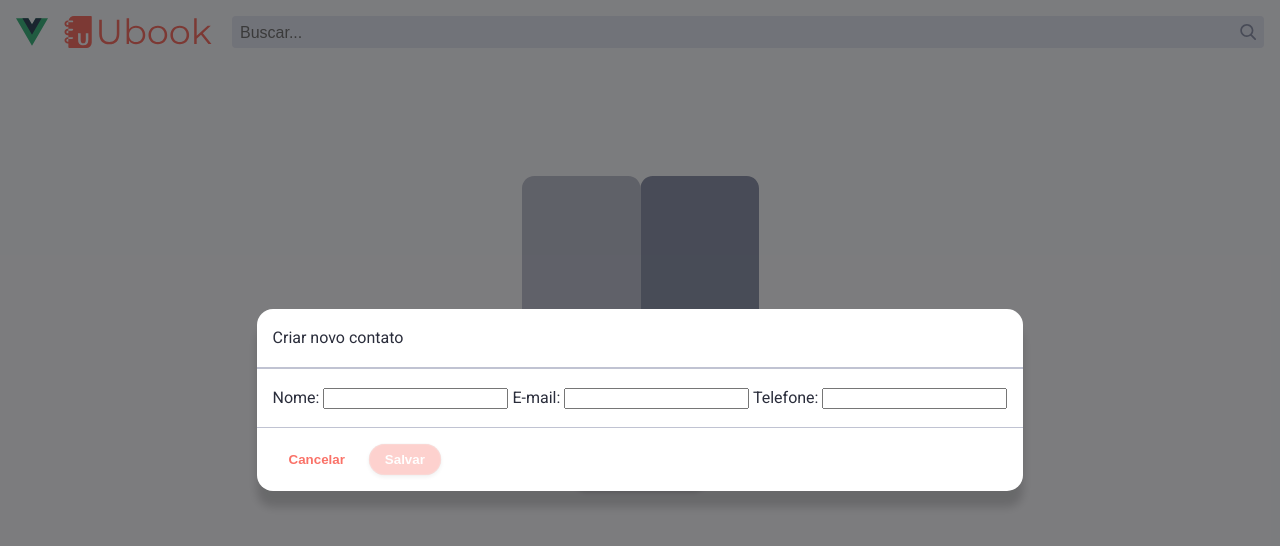
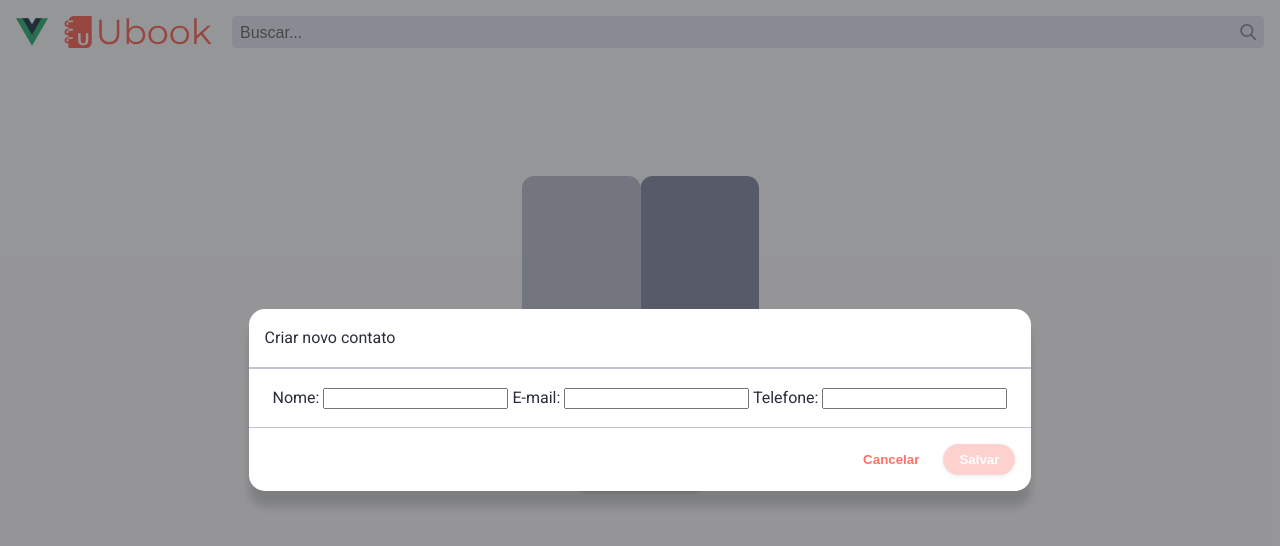
Before and after one commit to livresaber/contact-vue-book, a Vue app: page / in a window 1280 px wide. Both pictures are taken after a click on the button "Criar contato". Shown: the top 546 px of the page. Built offline with nearby package versions, Linux system fonts and the light colour scheme.

Commit message:
add overlay in appModal with click close

```diff
--- a/src/components/AppModal/index.vue
+++ b/src/components/AppModal/index.vue
@@ -42,6 +42,7 @@ const props = defineProps({
         <slot name="button"></slot>
       </div>
     </div>
+    <div class="app-modal__overlay" @click="emit('close')"></div>
   </section>
 </template>
 
@@ -52,11 +53,10 @@ const props = defineProps({
     right: 0;
     left: 0;
     bottom: 0;
-    z-index: 99;
+    z-index: 98;
     display: flex;
     justify-content: center;
     align-items: center;
-    background: rgba(#000, .5);
     overflow: hidden;
   }
   .app-modal__container {
@@ -64,18 +64,31 @@ const props = defineProps({
     box-shadow: 0 16px 10px 0 var(--black-8-16);
     background-color: var(--white-two);
     margin: 1rem;
+    z-index: 99;
+  }
+  .app-modal__overlay {
+    position: fixed;
+    top: 0;
+    right: 0;
+    left: 0;
+    bottom: 0;
+    z-index: 9;
+    background: rgba(#000, .4);
   }
   .app-modal__header,
-  .app-modal__content,
   .app-modal__footer {
     padding: 1rem;
   }
   .app-modal__header {
     border-bottom: 2px solid var(--color-border);
   }
+  .app-modal__content {
+    padding: 1rem 1.5rem;
+  }
   .app-modal__footer {
     border-top: 1px solid var(--color-border);
     display: flex;
+    justify-content: flex-end;
     .app-button {
       margin-left: .5rem;
       &:first-of-type { margin-left: 0; }
```
